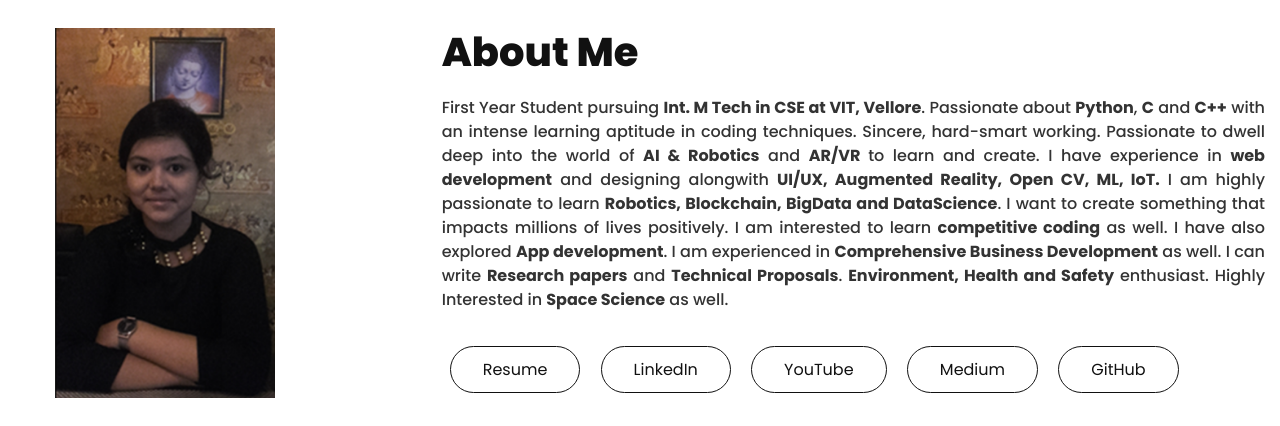
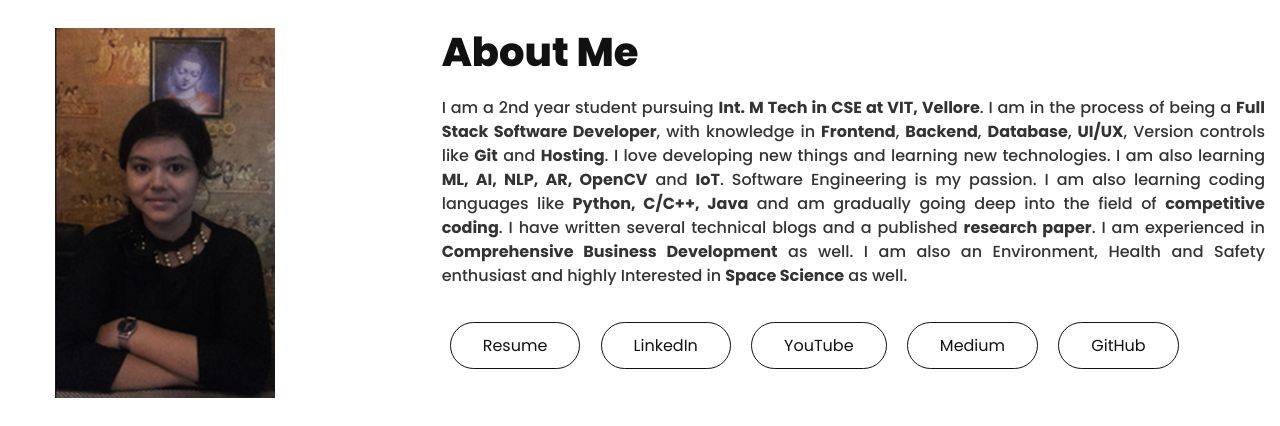
Before and after one commit to A-GHOSH-dev/portfolio, a plain HTML site: page index.html in a window 1280 px wide. Shown: the part 582-1008 px from the top of the page. Drawn offline with nearby package versions, Linux system fonts and the light colour scheme.

Commit message:
Add files via upload

```diff
--- a/index.html
+++ b/index.html
@@ -58,19 +58,7 @@
             <div class="col-md-8 col-12">
                 <div class="content">
                     <h2>About Me</h2>
-                    <p>First Year Student pursuing <b>Int. M Tech in CSE at VIT, Vellore</b>. Passionate about <b>Python</b>,
-                        <b>C</b> and <b>C++</b> with an intense learning aptitude in coding techniques.
-                        Sincere, hard-smart working. Passionate to dwell deep into the world of <b>AI & Robotics</b> and <b>AR/VR </b>to learn
-                        and create.
-                        I have experience in <b>web development</b> and designing alongwith <b>UI/UX, Augmented Reality, Open CV, ML, IoT.</b>
-                        I am highly passionate to learn <b>Robotics, Blockchain, BigData and
-                            DataScience</b>.
-                        I want to create something that impacts millions of lives positively.
-                        I am interested to learn <b>competitive coding</b> as well. I have also explored <b>App
-                            development</b>.
-                        I am experienced in <b>Comprehensive Business Development</b> as well. I can write <b>Research
-                            papers</b> and <b>Technical Proposals</b>.
-                        <b>Environment, Health and Safety</b> enthusiast. Highly Interested in <b>Space Science</b> as well. </p>
+                    <p>I am a 2nd year student pursuing <b>Int. M Tech in CSE at VIT, Vellore</b>. I am in the process of being a <b>Full Stack Software Developer</b>, with knowledge in <b>Frontend</b>, <b>Backend</b>, <b>Database</b>, <b>UI/UX</b>, Version controls like <b>Git</b> and <b>Hosting</b>. I love developing new things and learning new technologies. I am also learning <b>ML, AI, NLP, AR, OpenCV</b> and <b>IoT</b>. Software Engineering is my passion. I am also learning coding languages like <b>Python, C/C++, Java</b> and am gradually going deep into the field of <b>competitive coding</b>. I have written several technical blogs and a published <b>research paper</b>. I am experienced in <b>Comprehensive Business Development</b> as well. I am also an Environment, Health and Safety enthusiast and highly Interested in <b>Space Science</b> as well.
                 </div>
 
                 <div class="about-buttons">
```
